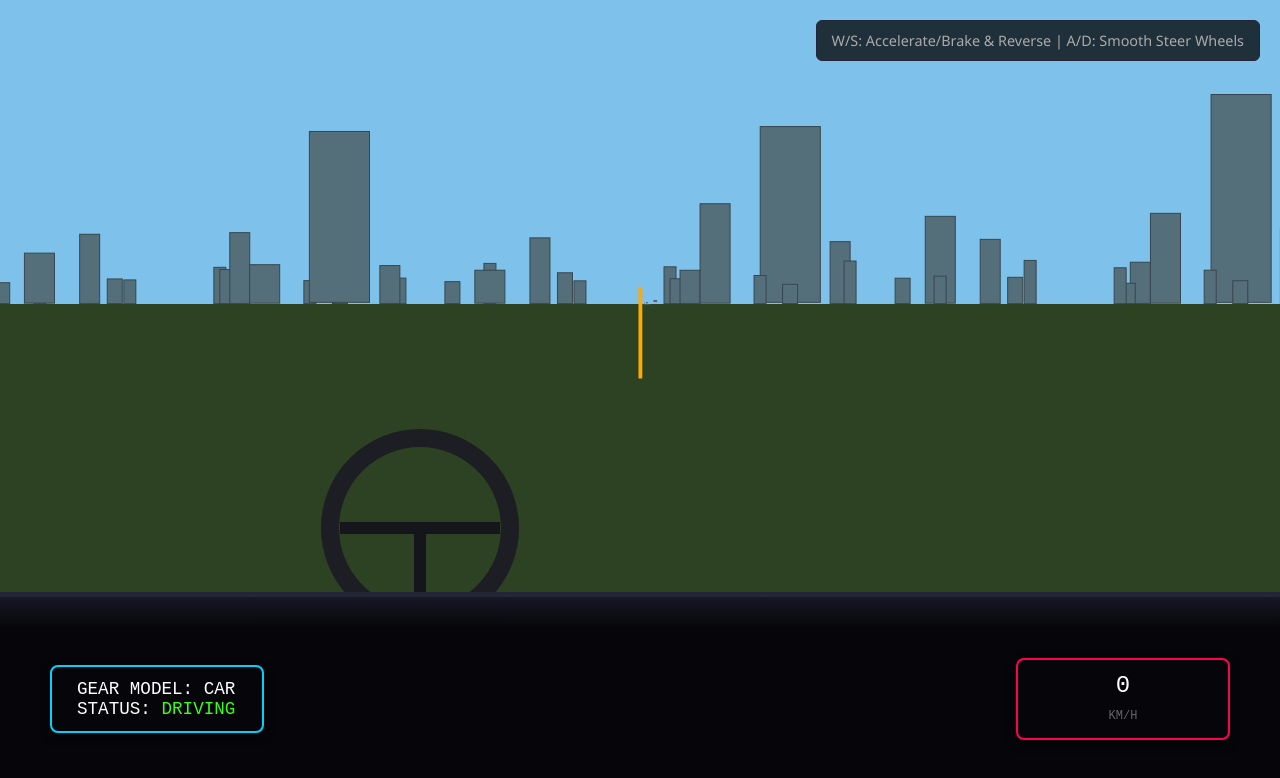
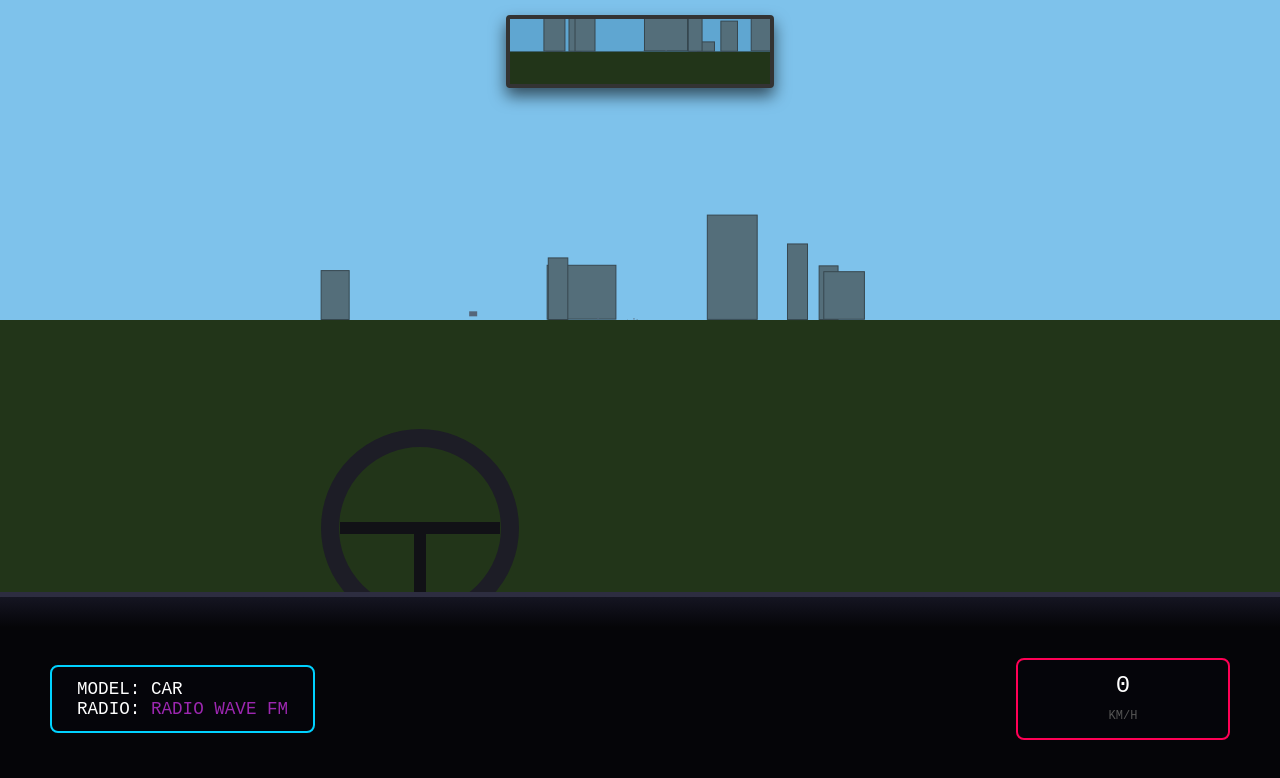
Before and after one commit to crumhorn24/toem, a plain HTML site: page index.html in a window 1280 px wide. Both pictures are taken after a click on the button "🚗 SEDAN CAR". Drawn offline with Linux system fonts and the light colour scheme.

Commit message:
Refactor to open-world driving simulator
Updated the vehicle simulation from a first-person driving simulator to an open-world driving simulator. Enhanced UI elements and improved vehicle selection functionality.

```diff
--- a/index.html
+++ b/index.html
@@ -3,66 +3,68 @@
 <head>
     <meta charset="UTF-8">
     <meta name="viewport" content="width=device-width, initial-scale=1.0">
-    <title>3D First-Person Driving Simulator</title>
+    <title>3D Open World Driving Simulator</title>
     <style>
-        body, html { margin: 0; padding: 0; overflow: hidden; font-family: 'Segoe UI', sans-serif; background: #080810; color: white; user-select: none; }
-
-        /* Vehicle Selection Menu */
+        body, html { margin: 0; padding: 0; overflow: hidden; font-family: 'Segoe UI', sans-serif; background: #0a0a0f; color: white; user-select: none; }
         #menu-view {
             position: absolute; width: 100vw; height: 100vh; z-index: 100;
-            background: linear-gradient(135deg, #0f0f26, #040408);
+            background: linear-gradient(135deg, #121225, #05050a);
             display: flex; flex-direction: column; align-items: center; justify-content: center;
         }
-        h1 { font-size: 2.2rem; text-transform: uppercase; letter-spacing: 2px; margin-bottom: 40px; text-shadow: 0 0 10px rgba(0,210,255,0.3); }
         .menu-container { display: grid; grid-template-columns: repeat(4, 1fr); gap: 20px; width: 85%; max-width: 900px; }
         .vehicle-btn {
-            background: #14142b; border: 2px solid #2a2a44; border-radius: 12px; height: 160px;
+            background: #181835; border: 2px solid #2d2d54; border-radius: 12px; height: 160px;
             display: flex; flex-direction: column; align-items: center; justify-content: center; gap: 15px;
             cursor: pointer; transition: all 0.2s ease; color: white; font-size: 1.1rem; font-weight: bold; text-transform: uppercase;
         }
-        .vehicle-btn:hover { transform: translateY(-5px); border-color: #00d2ff; background: #1c1c3d; }
-
-        /* Game Screen Layout */
+        .vehicle-btn:hover { transform: translateY(-5px); border-color: #00d2ff; background: #22224d; }
         #game-view { display: none; position: relative; width: 100vw; height: 100vh; }
         canvas { width: 100%; height: 100%; display: block; }
 
-        /* Dashboard UI Cluster Overlay */
+        /* Dashboard UI HUD */
         #dashboard-ui {
             position: absolute; bottom: 0; left: 0; width: 100%; height: 26vh;
-            background: linear-gradient(to top, #06060a 85%, #181826 100%);
-            border-top: 5px solid #252538; display: flex; align-items: center; justify-content: space-between;
+            background: linear-gradient(to top, #050508 85%, #151522 100%);
+            border-top: 5px solid #2d2d40; display: flex; align-items: center; justify-content: space-between;
             padding: 0 50px; box-sizing: border-box; z-index: 50;
         }
-        .hud-panel { background: rgba(5,5,10,0.7); border: 2px solid #00d2ff; padding: 12px 25px; border-radius: 8px; font-family: monospace; font-size: 1.1rem; min-width: 160px; box-shadow: 0 4px 10px rgba(0,0,0,0.5); }
-        #controls-hint { position: absolute; top: 20px; right: 20px; background: rgba(0,0,0,0.75); padding: 10px 15px; border-radius: 6px; font-size: 0.9rem; color: #aaa; z-index: 50; border: 1px solid #252538; }
+        .hud-panel { background: rgba(5,5,10,0.8); border: 2px solid #00d2ff; padding: 12px 25px; border-radius: 8px; font-family: monospace; font-size: 1.1rem; min-width: 160px; }
+
+        /* Functional Rear-View Mirror Overlay */
+        #rear-view-mirror {
+            position: absolute; top: 15px; left: 50%; transform: translateX(-50%);
+            width: 260px; height: 65px; background: #111; border: 4px solid #333;
+            border-radius: 4px; overflow: hidden; box-shadow: 0 8px 16px rgba(0,0,0,0.6);
+        }
     </style>
 </head>
 <body>
 
-    <!-- SELECTION MENU -->
+    <!-- VEHICLE SELECTION MENU -->
     <div id="menu-view">
-        <h1>Select Your Vehicle Model</h1>
+        <h1 style="text-transform: uppercase; letter-spacing: 2px; margin-bottom: 30px;">Select Simulation Model</h1>
         <div class="menu-container">
-            <button class="vehicle-btn" onclick="launchGame('car')">🚗 Sedan Car</button>
-            <button class="vehicle-btn" onclick="launchGame('lorry')">🚛 Heavy Lorry</button>
-            <button class="vehicle-btn" onclick="launchGame('motorcycle')">🏍️ Motorcycle</button>
-            <button class="vehicle-btn" onclick="launchGame('bus')">🚌 Transit Bus</button>
+            <button class="vehicle-btn" onclick="launchSimulation('car')">🚗 Sedan Car</button>
+            <button class="vehicle-btn" onclick="launchSimulation('lorry')">0 Heavy Lorry</button>
+            <button class="vehicle-btn" onclick="soundBeep(); launchSimulation('motorcycle')">🏍️ Motorcycle</button>
+            <button class="vehicle-btn" onclick="launchSimulation('bus')">🚌 Transit Bus</button>
         </div>
     </div>
 
-    <!-- MAIN GAME SCREEN -->
+    <!-- MAIN GAME SIMULATION -->
     <div id="game-view">
-        <div id="controls-hint">W/S: Accelerate/Brake & Reverse | A/D: Smooth Steer Wheels</div>
+        <!-- Rear view mirror assembly -->
+        <div id="rear-view-mirror"><canvas id="mirrorCanvas" style="width:100%; height:100%;"></canvas></div>
+
         <canvas id="renderCanvas"></canvas>
 
-        <!-- DASHBOARD HUD -->
         <div id="dashboard-ui">
             <div class="hud-panel">
-                GEAR MODEL: <span id="hud-model">-</span><br>
-                STATUS: <span style="color: #39ff14;">DRIVING</span>
+                MODEL: <span id="hud-model">-</span><br>
+                RADIO: <span style="color: #9c27b0;">RADIO WAVE FM</span>
             </div>
             <div class="hud-panel" style="font-size: 1.5rem; text-align: center; border-color: #ff0055;">
-                <span id="hud-speed">0</span><br><span style="font-size: 0.75rem; color: #666;">KM/H</span>
+                <span id="hud-speed">0</span><br><span style="font-size: 0.75rem; color: #555;">KM/H</span>
             </div>
         </div>
     </div>
@@ -70,217 +72,232 @@
     <script>
         const canvas = document.getElementById('renderCanvas');
         const ctx = canvas.getContext('2d');
+        const mirrorCanvas = document.getElementById('mirrorCanvas');
+        const mCtx = mirrorCanvas.getContext('2d');
 
         let keys = { w:0, a:0, s:0, d:0 };
         let activeModel = '';
-        let loopInterval;
+        let loop;
 
-        // --- PHYSICAL VEHICLE CONFIGURATION MATRIX ---
+        // --- SEPARATE KINEMATIC VEHICLE PROPERTIES ---
         let car = {
-            x: 0, y: 1500,          // Position coordinates on map
+            x: 2000, y: 2000,     // Spawns dead centre on a massive grid
             speed: 0,
-            angle: 0,              // Vehicle heading rotation angle
-            wheelAngle: 0,         // Axle steering direction wheel angle
-            maxWheelAngle: 0.38,   // Reduced maximum turning threshold to limit sensitivity
-            wheelbase: 4.8,        // Distance between axles
+            angle: 0,             // Direction body is pointing
+            wheelAngle: 0,        // Direction front tires are pointing
+            maxWheelAngle: 0.35,  // Real-world steering lock
+            wheelbase: 4.5,
             width: 2.4,
             height: 1.5,
             color: '#00d2ff',
-            seatX: -0.55           // Lock POV camera to the realistic left-hand side seat position
+            seatX: -0.6,          // Places camera on the realistic left-hand driver seat
+            eyeHeight: 1.1        // Raised eye height so you are never under the map!
         };
 
-        // --- OPEN WORLD ENVIRONMENTS MAP (A LOT BIGGER) ---
-        let citySkyscrapers = [];
-        let highwayTraffic = [];
+        // --- A LOT BIGGER MAP CONFIGURATION (4000x4000 World Space Grid) ---
+        let mapSize = 4000;
+        let roads = [
+            // Vertical main strip lanes
+            { x: 1900, y: 0, w: 200, h: 4000 },
+            // Horizontal crossroads forming sharp turn intersections and corners
+            { x: 0, y: 1900, w: 4000, h: 200 },
+            // Loop tracks forming twisting layouts
+            { x: 800, y: 800, w: 2400, h: 100 },
+            { x: 800, y: 800, w: 100, h: 2400 }
+        ];
 
-        function resizeGameWindow() {
+        let buildings = [];
+        let traffic = [];
+
+        function resizeWorld() {
             canvas.width = window.innerWidth;
             canvas.height = window.innerHeight;
+            mirrorCanvas.width = 260;
+            mirrorCanvas.height = 65;
         }
 
-        window.launchGame = function(type) {
+        window.launchSimulation = function(type) {
             document.getElementById('menu-view').style.display = 'none';
             document.getElementById('game-view').style.display = 'block';
             document.getElementById('hud-model').innerText = type.toUpperCase();
 
             activeModel = type;
-            // Scale chassis properties based on selected model
-            if (type === 'lorry') { car.wheelbase = 11.5; car.width = 3.0; car.height = 3.8; car.color = '#ff007f'; }
-            if (type === 'bus') { car.wheelbase = 13.5; car.width = 2.9; car.height = 3.4; car.color = '#ffaa00'; }
-            if (type === 'motorcycle') { car.wheelbase = 2.2; car.width = 0.8; car.height = 1.1; car.color = '#39ff14'; car.seatX = 0; }
+            if (type === 'lorry') { car.wheelbase = 11.0; car.width = 3.0; car.height = 3.8; car.color = '#ff007f'; car.eyeHeight = 2.8; }
+            if (type === 'bus') { car.wheelbase = 13.0; car.width = 2.9; car.height = 3.4; car.color = '#ffaa00'; car.eyeHeight = 2.4; }
+            if (type === 'motorcycle') { car.wheelbase = 2.2; car.width = 0.8; car.height = 1.1; car.color = '#39ff14'; car.seatX = 0; car.eyeHeight = 0.9; }
 
-            resizeGameWindow();
-            window.addEventListener('keydown', (e) => handleDrivingKeys(e, true));
-            window.addEventListener('keyup', (e) => handleDrivingKeys(e, false));
-            window.addEventListener('resize', resizeGameWindow);
+            resizeWorld();
+            window.addEventListener('keydown', (e) => handleInput(e, true));
+            window.addEventListener('keyup', (e) => handleInput(e, false));
+            window.addEventListener('resize', resizeWorld);
 
-            // A LOT BIGGER MAP: Populates a massive city grid map spanning 4,000 meters wide
-            for (let x = -2000; x <= 2000; x += 300) {
-                for (let y = 0; y <= 4000; y += 300) {
-                    if (Math.abs(x) < 40) continue; // Clears area for main multi-lane highway avenues
-
-                    let randomizedHeight = 40 + Math.random() * 110;
-                    citySkyscrapers.push({ x: x, y: y, z: 0, w: 40, l: 40, h: randomizedHeight });
-                }
+            // Populate massive grid map with block skyscraper volumes
+            for (let i = 0; i < 150; i++) {
+                buildings.push({
+                    x: Math.random() * mapSize,
+                    y: Math.random() * mapSize,
+                    w: 40 + Math.random() * 60,
+                    h: 40 + Math.random() * 60,
+                    alt: 50 + Math.random() * 150
+                });
             }
 
-            // Spawn separate traffic vehicles running matching dimensions
-            for(let i = 0; i < 6; i++) {
-                highwayTraffic.push({ x: 10, y: 300 + (i * 350), speed: 3.5, color: '#556677' });
+            // Spawn traffic patterns running parallel
+            for (let i = 0; i < 8; i++) {
+                traffic.push({ x: 1950 + (i%2 * 40), y: Math.random() * mapSize, speed: 3 + Math.random()*2, color: '#55667a' });
             }
 
-            loopInterval = setInterval(simulationEngineTick, 1000 / 60);
+            loop = setInterval(gameTickUpdate, 1000 / 60);
         };
 
-        function handleDrivingKeys(e, isPressed) {
-            let state = isPressed ? 1 : 0;
-            if (e.key === 'w' || e.key === 'ArrowUp') keys.w = state;
-            if (e.key === 's' || e.key === 'ArrowDown') keys.s = state;
-            if (e.key === 'a' || e.key === 'ArrowLeft') keys.a = state;
-            if (e.key === 'd' || e.key === 'ArrowRight') keys.d = state;
+        function handleInput(e, isDown) {
+            let val = isDown ? 1 : 0;
+            if (e.key === 'w' || e.key === 'ArrowUp') keys.w = val;
+            if (e.key === 's' || e.key === 'ArrowDown') keys.s = val;
+            if (e.key === 'a' || e.key === 'ArrowLeft') keys.a = val;
+            if (e.key === 'd' || e.key === 'ArrowRight') keys.d = val;
         }
 
-        function simulationEngineTick() {
-            // 1. --- ACKERMANN STEERING FRONT WHEEL TURNING PHYSICS ---
-            // Scaled turn increments back significantly to fix high sensitivity
-            if (keys.a) car.wheelAngle = Math.max(-car.maxWheelAngle, car.wheelAngle - 0.012);
-            else if (keys.d) car.wheelAngle = Math.min(car.maxWheelAngle, car.wheelAngle + 0.012);
-            else car.wheelAngle *= 0.8; // Front wheels spring back straight smoothly on release
+        function gameTickUpdate() {
+            // 1. --- REAL LIFE FRONT-WHEEL STEERING PHYSICS (Ackermann Axle Tracking) ---
+            if (keys.a) car.wheelAngle = Math.max(-car.maxWheelAngle, car.wheelAngle - 0.015);
+            else if (keys.d) car.wheelAngle = Math.min(car.maxWheelAngle, car.wheelAngle + 0.015);
+            else car.wheelAngle *= 0.8; // Tires physically track straight when letting go
 
-            if (keys.w) car.speed += 0.22;
+            if (keys.w) car.speed += 0.25;
             else if (keys.s) car.speed -= 0.5;
             else car.speed *= 0.96;
-            car.speed = Math.max(-6, Math.min(car.speed, 120));
+            car.speed = Math.max(-8, Math.min(car.speed, 130));
 
-            // Track individual front and rear axles paths independently
+            // Move front and rear axles completely independently to calculate real turning arcs
             let fx = car.x + (car.wheelbase / 2) * Math.sin(car.angle);
             let fy = car.y - (car.wheelbase / 2) * Math.cos(car.angle);
             let rx = car.x - (car.wheelbase / 2) * Math.sin(car.angle);
             let ry = car.y + (car.wheelbase / 2) * Math.cos(car.angle);
 
-            // Turn vectors
-            rx += car.speed * 0.035 * Math.sin(car.angle);
-            ry -= car.speed * 0.035 * Math.cos(car.angle);
+            rx += car.speed * 0.04 * Math.sin(car.angle);
+            ry -= car.speed * 0.04 * Math.cos(car.angle);
 
-            fx += car.speed * 0.035 * Math.sin(car.angle + car.wheelAngle);
-            fy -= car.speed * 0.035 * Math.cos(car.angle + car.wheelAngle);
+            fx += car.speed * 0.04 * Math.sin(car.angle + car.wheelAngle);
+            fy -= car.speed * 0.04 * Math.cos(car.angle + car.wheelAngle);
 
-            // Re-map car position and heading angles from separated tires trajectories
+            // Re-calculate body heading drift vectors
             car.x = (fx + rx) / 2;
             car.y = (fy + ry) / 2;
             car.angle = Math.atan2(fx - rx, ry - fy);
 
-            // Run computer traffic loops
-            highwayTraffic.forEach(npc => {
-                npc.y += npc.speed * 0.35;
-                if (npc.y > car.y + 700) npc.y = car.y - 700;
+            // Update traffic nodes loops
+            traffic.forEach(npc => {
+                npc.y -= npc.speed * 0.5;
+                if (npc.y < 0) npc.y = mapSize;
             });
 
-            // 2. --- UNBLOCKABLE HARDWARE-ACCELERATED 3D PROJECTION SYSTEM ---
-            ctx.clearRect(0, 0, canvas.width, canvas.height);
+            // 2. --- RENDERING FIRST-PERSON VIEW FROM THE CHARACTER'S EYES ---
+            renderSceneView(ctx, canvas, car.angle, false);
 
-            let horizonY = canvas.height * 0.38;
-            let cx = canvas.width / 2;
-            let cameraFov = 450; // Visual zoom factor
+            // 3. --- RENDERING REAL-TIME REAR MIRROR VIEW (Angles camera 180 degrees backward) ---
+            renderSceneView(mCtx, mirrorCanvas, car.angle + Math.PI, true);
 
-            ctx.fillStyle = '#2c4222'; // Grass ground level field
-            ctx.fillRect(0, horizonY, canvas.width, canvas.height - horizonY);
-            ctx.fillStyle = '#7ec1eb'; // Blue daylight sky plane
-            ctx.fillRect(0, 0, canvas.width, horizonY);
+            document.getElementById('hud-speed').innerText = Math.round(Math.abs(car.speed));
+        }
 
-            // --- FIRST PERSON MATRICES: CAMERA FIXED IN DRIVER'S EYE SOCKETS ---
-            function projectToFirstPerson3D(worldX, worldY, worldZ) {
-                // Displaces viewpoint directly onto left-side cabin seating parameters
-                let eyeOffsetX = Math.sin(car.angle) * car.seatX;
-                let eyeOffsetY = Math.cos(car.angle) * car.seatX;
+        function renderSceneView(renderContext, targetCanvas, viewAngle, isMirrorView) {
+            renderContext.clearRect(0, 0, targetCanvas.width, targetCanvas.height);
 
-                let relX = worldX - (car.x + eyeOffsetX);
-                let relY = worldY - (car.y + eyeOffsetY);
+            let horizonY = targetCanvas.height * (isMirrorView ? 0.5 : 0.4);
+            let cx = targetCanvas.width / 2;
+            let fov = isMirrorView ? 200 : 450;
 
-                // Rotate surrounding world layout around your eye vector direction angles
-                let rotX = relX * Math.cos(-car.angle) - relY * Math.sin(-car.angle);
-                let rotY = relX * Math.sin(-car.angle) + relY * Math.cos(-car.angle);
+            // Draw Sky & Ground planes
+            renderContext.fillStyle = '#223519'; // Grass terrain
+            renderContext.fillRect(0, horizonY, targetCanvas.width, targetCanvas.height - horizonY);
+            renderContext.fillStyle = isMirrorView ? '#5fa6d1' : '#7ec2eb'; // Sky layer
+            renderContext.fillRect(0, 0, targetCanvas.width, horizonY);
 
-                if (rotY >= -0.3) return null; // Behind camera clipping loop
+            // --- 3D FIRST PERSON EYE COORDINATE PROJECTION FORMULA ---
+            function project3D(worldX, worldY, worldZ) {
+                // Places camera exactly where the driver's eyes are sitting on the left seat
+                let headOffsetX = Math.sin(car.angle) * car.seatX;
+                let headOffsetY = Math.cos(car.angle) * car.seatX;
 
-                let scale = cameraFov / -rotY;
+                let relX = worldX - (car.x + headOffsetX);
+                let relY = worldY - (car.y + headOffsetY);
 
-                // FIX: Added "+ car.height * 0.75" factor to ground calculations.
-                // This guarantees camera height stays perfectly at low seat eye level and never slips under the map floor!
+                // Rotate surrounding world geometry directly around driver's orientation angle
+                let rotX = relX * Math.cos(-viewAngle) - relY * Math.sin(-viewAngle);
+                let rotY = relX * Math.sin(-viewAngle) + relY * Math.cos(-viewAngle);
+
+                if (rotY >= -0.5) return null; // Clip geometry behind camera path
+
+                let scale = fov / -rotY;
                 return {
                     x: cx + rotX * scale,
-                    y: horizonY + (worldZ - car.height * 0.75) * scale,
+                    y: horizonY + (worldZ - car.eyeHeight) * scale, // Locks view securely above map ground level
                     sz: scale
                 };
             }
 
-            // Draw Highway Asphalt Strip
-            ctx.fillStyle = '#202022';
-            ctx.beginPath();
-            let lf = projectToFirstPerson3D(-25, car.y - 1500, 0);
-            let rf = projectToFirstPerson3D(25, car.y - 1500, 0);
-            let rn = projectToFirstPerson3D(25, car.y + 50, 0);
-            let ln = projectToFirstPerson3D(-25, car.y + 50, 0);
+            // Draw Real 3D Grid Roads network (Twists, turns, junctions)
+            renderContext.fillStyle = '#25252a';
+            roads.forEach(r => {
+                // Only render street paths close to the vehicle position coordinates
+                if (Math.hypot(car.x - r.x, car.y - r.y) > 1500) return;
 
-            if (lf && rf && rn && ln) {
-                ctx.moveTo(lf.x, lf.y); ctx.lineTo(rf.x, rf.y); ctx.lineTo(rn.x, rn.y); ctx.lineTo(ln.x, ln.y);
-                ctx.fill();
-            }
+                let lf = project3D(r.x, r.y, 0);
+                let rf = project3D(r.x + r.w, r.y, 0);
+                let rn = project3D(r.x + r.w, r.y + r.h, 0);
+                let ln = project3D(r.x, r.y + r.h, 0);
 
-            // Draw Painted Yellow Road Markings
-            ctx.fillStyle = '#ffaa00';
-            for (let lineY = Math.floor(car.y - 1200); lineY < car.y + 200; lineY += 90) {
-                let centerDash = projectToFirstPerson3D(0, lineY, 0);
-                if (centerDash) ctx.fillRect(centerDash.x - centerDash.sz * 0.1, centerDash.y, centerDash.sz * 0.25, centerDash.sz * 6);
-            }
-
-            // Draw Massive Open Landscape City Skyscraper Blocks
-            citySkyscrapers.forEach(b => {
-                if (Math.abs(b.y - car.y) > 1500) return; // Cull distant structures for execution efficiency
-
-                let bBase = projectToFirstPerson3D(b.x, b.y, 0);
-                if (bBase) {
-                    let w = b.w * bBase.sz;
-                    let h = b.h * bBase.sz;
-
-                    ctx.fillStyle = '#546e7a'; // Solid block structural shade
-                    ctx.fillRect(bBase.x - w/2, bBase.y - h, w, h);
-                    ctx.strokeStyle = '#37474f';
-                    ctx.strokeRect(bBase.x - w/2, bBase.y - h, w, h);
+                if (lf && rf && rn && ln) {
+                    renderContext.beginPath();
+                    renderContext.moveTo(lf.x, lf.y); renderContext.lineTo(rf.x, rf.y);
+                    renderContext.lineTo(rn.x, rn.y); renderContext.lineTo(ln.x, ln.y);
+                    renderContext.fill();
                 }
             });
 
-            // Draw Traffic Obstacles matching matching player size properties
-            highwayTraffic.forEach(npc => {
-                let p = projectToFirstPerson3D(npc.x, npc.y, 0);
+            // Draw 3D Solid Skyscraper blocks sorted in space
+            buildings.forEach(b => {
+                if (Math.hypot(car.x - b.x, car.y - b.y) > 1200) return;
+
+                let bBase = project3D(b.x, b.y, 0);
+                if (bBase) {
+                    let w = b.w * bBase.sz;
+                    let h = b.alt * bBase.sz;
+
+                    renderContext.fillStyle = '#546e7a';
+                    renderContext.fillRect(bBase.x - w/2, bBase.y - h, w, h);
+                    renderContext.strokeStyle = '#37474f';
+                    renderContext.strokeRect(bBase.x - w/2, bBase.y - h, w, h);
+                }
+            });
+
+            // Draw 3D Traffic Obstacles
+            traffic.forEach(npc => {
+                let p = project3D(npc.x, npc.y, 0);
                 if (p) {
                     let w = car.width * p.sz;
                     let h = car.height * p.sz;
-                    ctx.fillStyle = npc.color;
-                    ctx.fillRect(p.x - w / 2, p.y - h, w, h);
-
-                    ctx.fillStyle = 'rgba(255,255,255,0.25)'; // Glass cabin windscreen
-                    ctx.fillRect(p.x - w / 2 + 4, p.y - h + 2, w - 8, h * 0.22);
+                    renderContext.fillStyle = npc.color;
+                    renderContext.fillRect(p.x - w/2, p.y - h, w, h);
                 }
             });
 
-            // Render Separate Left-Hand Interior Turning Steering Wheel
-            if (activeModel !== 'motorcycle') {
-                ctx.save();
-                ctx.translate(cx - 220, canvas.height * 0.66); // Locks console steering assembly straight onto left driver column axis
-                ctx.rotate(car.wheelAngle * 2.6);              // Steering ring rotates visibly further than tyres!
+            // 4. --- DRAW SEPARATE INTERACTIVE COCKPIT WHEEL (Only in main view) ---
+            if (!isMirrorView && activeModel !== 'motorcycle') {
+                renderContext.save();
+                renderContext.translate(cx - 220, targetCanvas.height * 0.66); // Shifts wheel to left cockpit seat path
+                renderContext.rotate(car.wheelAngle * 2.5);                   // Spins assembly on steering controls
 
-                ctx.lineWidth = 18;
-                ctx.strokeStyle = '#1d1d24';
-                ctx.beginPath(); ctx.arc(0, 0, 90, 0, Math.PI * 2); ctx.stroke();
+                renderContext.lineWidth = 18;
+                renderContext.strokeStyle = '#1d1d26';
+                renderContext.beginPath(); renderContext.arc(0, 0, 90, 0, Math.PI * 2); renderContext.stroke();
 
-                ctx.fillStyle = '#15151c';
-                ctx.fillRect(-80, -6, 160, 12);
-                ctx.fillRect(-6, 0, 12, 80);
-                ctx.restore();
+                renderContext.fillStyle = '#111116';
+                renderContext.fillRect(-80, -6, 160, 12);
+                renderContext.fillRect(-6, 0, 12, 80);
+                renderContext.restore();
             }
-
-            document.getElementById('hud-speed').innerText = Math.round(Math.abs(car.speed));
         }
     </script>
 </body>
```
